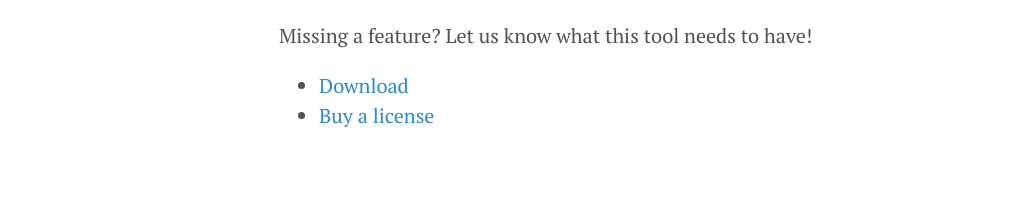
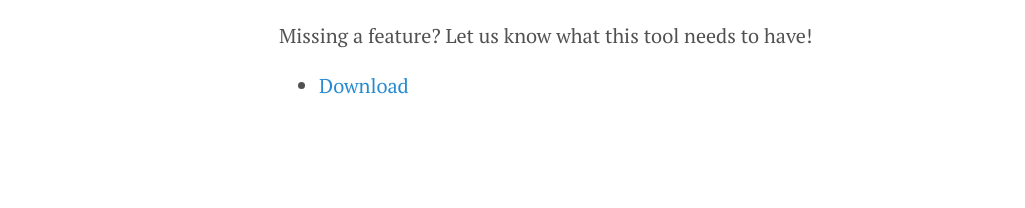
Before and after one commit to softinco/softinco.github.io, a Jekyll site: the page built from products/dependency-explorer/index.markdown, in a window 1280 px wide. Shown: the part 1051-1259 px from the top of the page, without its empty margins (1-1026 px from the left). Built offline with Jekyll 4.4.1, drawn with Linux system fonts in a browser that asks for light colours; Markdown is read by kramdown in place of the engine named in the settings; a script that is not in the unit is left out; after the commit the page ends 1232 px from its top, so only the background shows below that.

Commit message:
Update index.markdown

```diff
--- a/products/dependency-explorer/index.markdown
+++ b/products/dependency-explorer/index.markdown
@@ -28,5 +28,4 @@ If you are not sure if the tool is useful for you, then you can try it for free
 
 Missing a feature? Let us know what this tool needs to have!
 
-- [Download](http://media.softin.co/DependencyExplorer-v1.0.0.35.zip)
-- [Buy a license](http://sites.fastspring.com/softtiny/product/dependencyexplorer)
+- [Download](https://github.com/DarkDeny/DependencyExplorer/releases/download/v1.0.1/DependencyExplorer-v1.0.1.zip)
```
